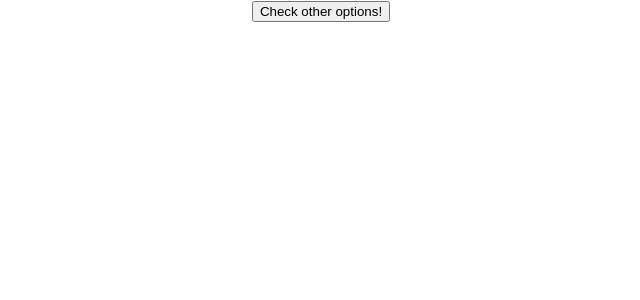
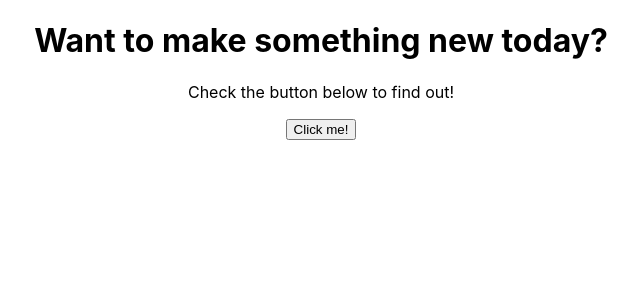
Before and after one commit to deboragaleano/recipe-app, a React (Create React App) app: page / in a window 1280 px wide. Shown: the top 300 px of the page, without its empty margins (319-959 px from the left). Built offline with nearby package versions, Linux system fonts and the light colour scheme.

Commit message:
fix null error

```diff
--- a/src/RecipeCard.js
+++ b/src/RecipeCard.js
@@ -3,7 +3,7 @@ import React, { Component } from 'react'
 class RecipeCard extends Component {
     render() {
         return(
-            <div>LEARN HOW TO MAKE ONE OF THESE 3 RECIPES TODAY!
+            <div>
                 <p>Recipe Name: {this.props.data.name}</p>
                 <img src={this.props.data.image} alt={this.props.data.name}/>
                 <p>Ingredients:</p>
--- a/src/RecipeContainer.js
+++ b/src/RecipeContainer.js
@@ -12,7 +12,7 @@ class RecipeContainer extends Component {
     constructor(props) {
         super(props);
         this.state = {
-            recipe: []
+            recipe: null,
         }
         this.handleClick = this.handleClick.bind(this);
     }
@@ -32,10 +32,17 @@ class RecipeContainer extends Component {
     render() {
         return (
             <div>
-                {this.state.recipe.map(r => (
+                {/*TOGGLE THESE TEXT WHEN CLICKING THE BUTTON*/}
+                <h1>Want to make something new today?</h1>
+                <p>Check the button below to find out!</p>
+                {this.state.recipe && this.state.recipe.map(r => (
+                    <div>
+                    <h1>Choose one of these recipes!</h1>
                     <RecipeCard data={r} />
+                    </div>
                 ))}
-                <button onClick={this.handleClick}>Check other options!</button>
+                   {/*CHANGE TEXT OF BUTTON TO SEE DIFFERENT OPTIONS*/}
+                <button onClick={this.handleClick}>Click me!</button>
             </div>
             )
     }
```
